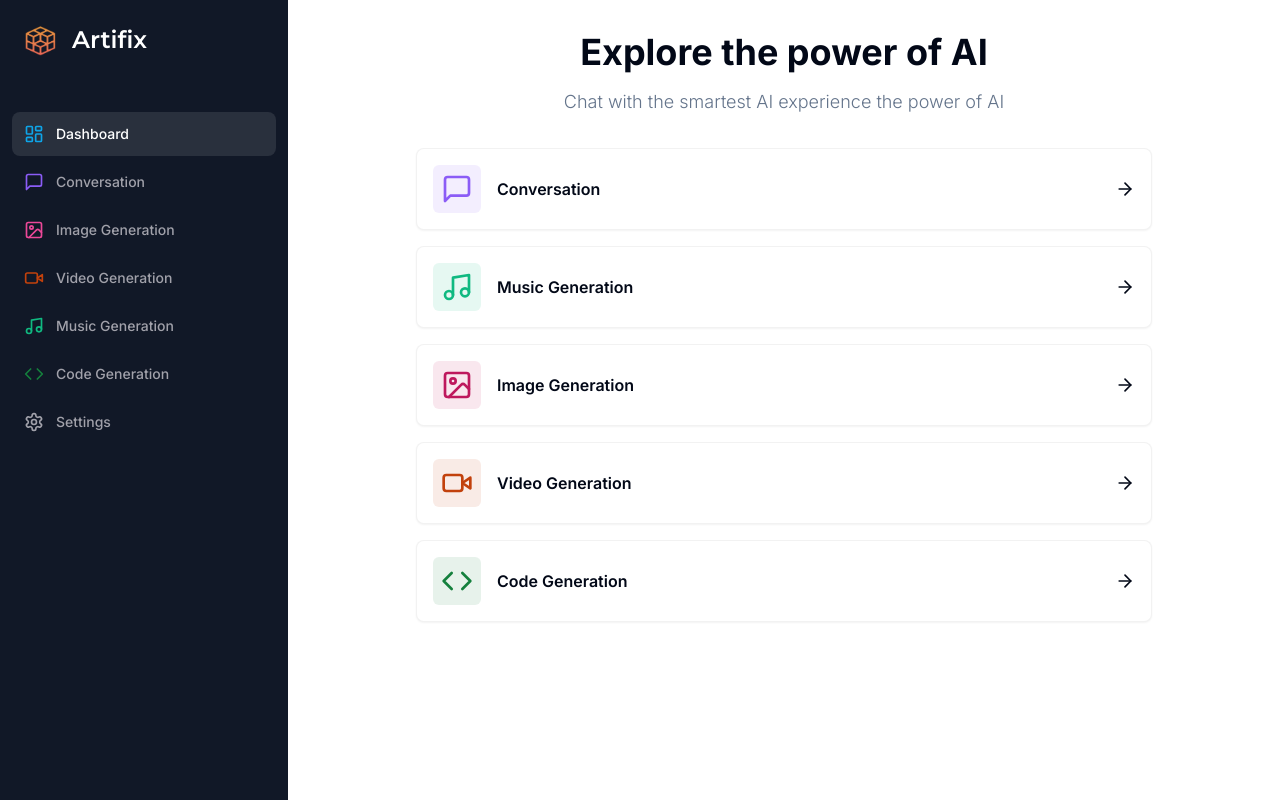
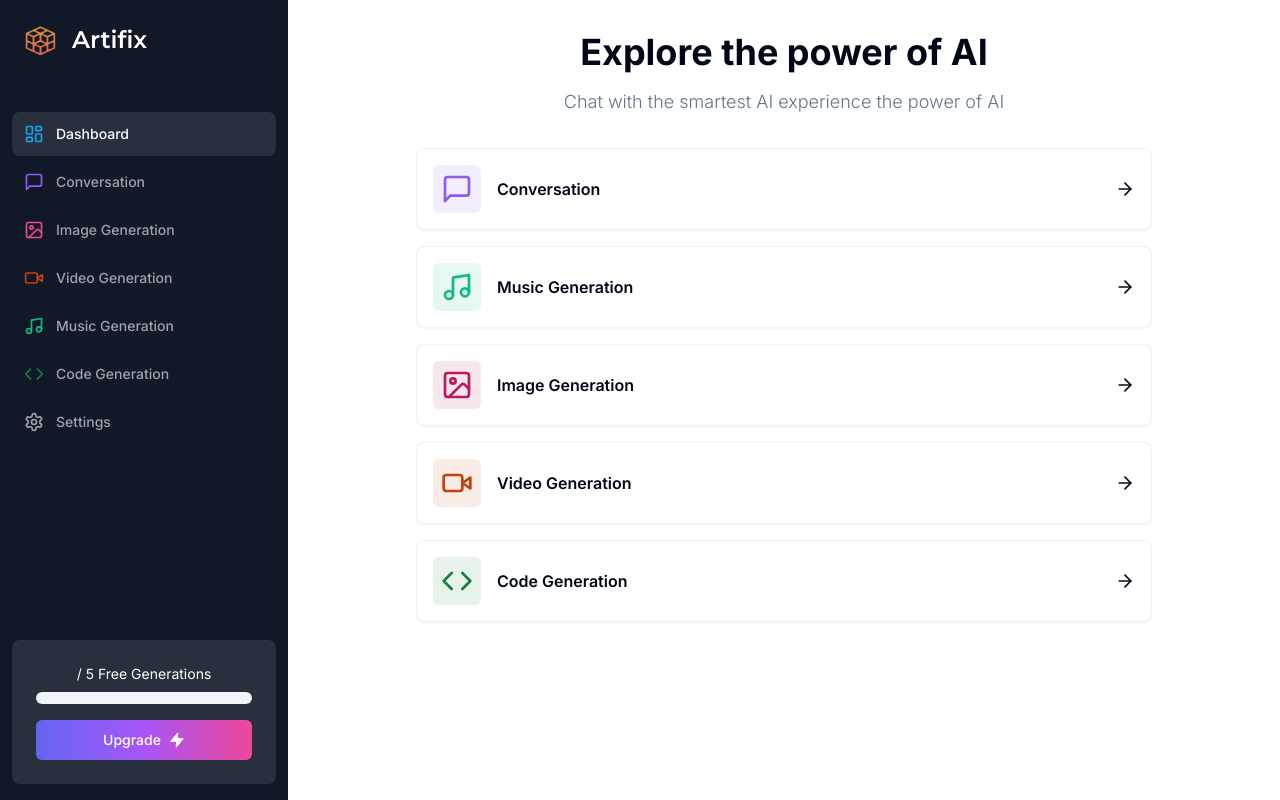
Before and after one commit to sherifzaher/artifix, a Next.js app: page /dashboard in a window 1280 px wide. Built offline with nearby package versions, Linux system fonts and the light colour scheme.

Commit message:
render free-counter in sidebar

```diff
--- /dev/null
+++ b/components/free-counter.tsx
@@ -0,0 +1,44 @@
+"use client";
+
+import {useEffect, useState} from "react";
+import {Zap} from "lucide-react";
+
+import {Card, CardContent} from "@/components/ui/card";
+import {Progress} from "@/components/ui/progress";
+import {Button} from "@/components/ui/button";
+
+import {MAX_FREE_COUNTS} from "@/constants";
+
+type Props = {
+  apiLimitCount: number;
+}
+
+export default function FreeCounter({ apiLimitCount }:Props){
+  const [mounted,setMounted] = useState(false);
+
+  useEffect(() => {
+    setMounted(true);
+  },[]);
+
+  if (!mounted) return null;
+
+  return (
+    <div className="px-3">
+        <Card className="bg-white/10 border-0">
+          <CardContent className="py-6">
+            <div className="text-center text-sm text-white mb-4 space-y-2">
+              <p>{apiLimitCount} / {MAX_FREE_COUNTS} Free Generations</p>
+              <Progress
+                className="h-3"
+                value={(apiLimitCount / MAX_FREE_COUNTS) * 100}
+              />
+            </div>
+            <Button variant="premium" className="w-full">
+              Upgrade
+              <Zap className="w-4 h-4 ml-2 fill-white" />
+            </Button>
+          </CardContent>
+        </Card>
+    </div>
+  )
+}
--- a/components/sidebar.tsx
+++ b/components/sidebar.tsx
@@ -7,6 +7,7 @@ import {usePathname} from "next/navigation";
 
 import {cn} from "@/lib/utils";
 import {Code, ImageIcon, LayoutDashboard, MessageSquare, Music, Settings, VideoIcon} from "lucide-react";
+import FreeCounter from "@/components/free-counter";
 
 const montserrat = Montserrat({ weight: "600", subsets:['latin'] });
 
@@ -54,7 +55,11 @@ const routes = [
   }
 ]
 
-export default function Sidebar(){
+type Props = {
+  apiLimitCount: number;
+}
+
+export default function Sidebar({ apiLimitCount }: Props){
   const pathname = usePathname();
 
   return (
@@ -77,6 +82,9 @@ export default function Sidebar(){
             ))}
           </div>
         </div>
+        <FreeCounter
+          apiLimitCount={apiLimitCount}
+        />
       </div>
   )
 }
--- a/components/ui/button.tsx
+++ b/components/ui/button.tsx
@@ -18,6 +18,7 @@ const buttonVariants = cva(
           "bg-secondary text-secondary-foreground hover:bg-secondary/80",
         ghost: "hover:bg-accent hover:text-accent-foreground",
         link: "text-primary underline-offset-4 hover:underline",
+        premium: "bg-gradient-to-r from-indigo-500 via-purple-500 to-pink-500 text-white border-0"
       },
       size: {
         default: "h-10 px-4 py-2",
--- /dev/null
+++ b/components/ui/progress.tsx
@@ -0,0 +1,28 @@
+"use client"
+
+import * as React from "react"
+import * as ProgressPrimitive from "@radix-ui/react-progress"
+
+import { cn } from "@/lib/utils"
+
+const Progress = React.forwardRef<
+  React.ElementRef<typeof ProgressPrimitive.Root>,
+  React.ComponentPropsWithoutRef<typeof ProgressPrimitive.Root>
+>(({ className, value, ...props }, ref) => (
+  <ProgressPrimitive.Root
+    ref={ref}
+    className={cn(
+      "relative h-4 w-full overflow-hidden rounded-full bg-secondary",
+      className
+    )}
+    {...props}
+  >
+    <ProgressPrimitive.Indicator
+      className="h-full w-full flex-1 bg-primary transition-all"
+      style={{ transform: `translateX(-${100 - (value || 0)}%)` }}
+    />
+  </ProgressPrimitive.Root>
+))
+Progress.displayName = ProgressPrimitive.Root.displayName
+
+export { Progress }
```
Lines whose indentation alone changed are shown as unchanged.
